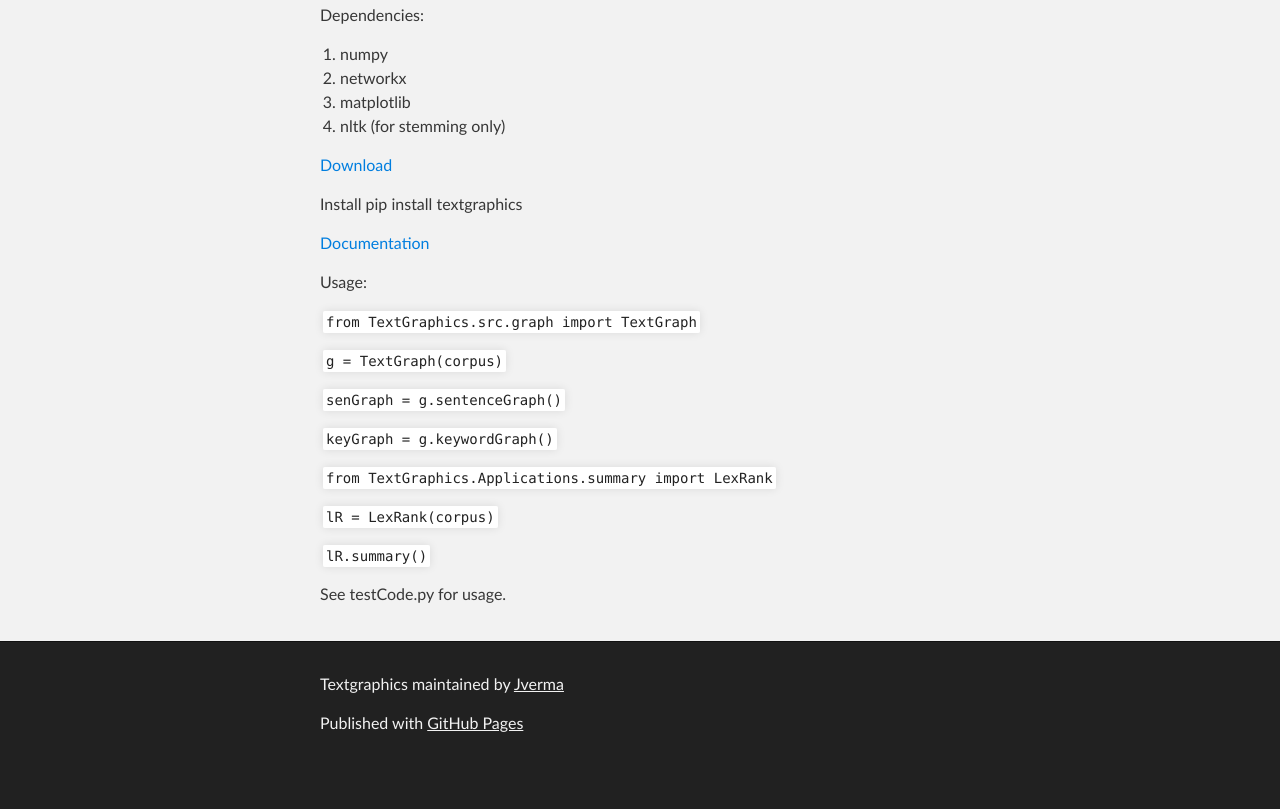
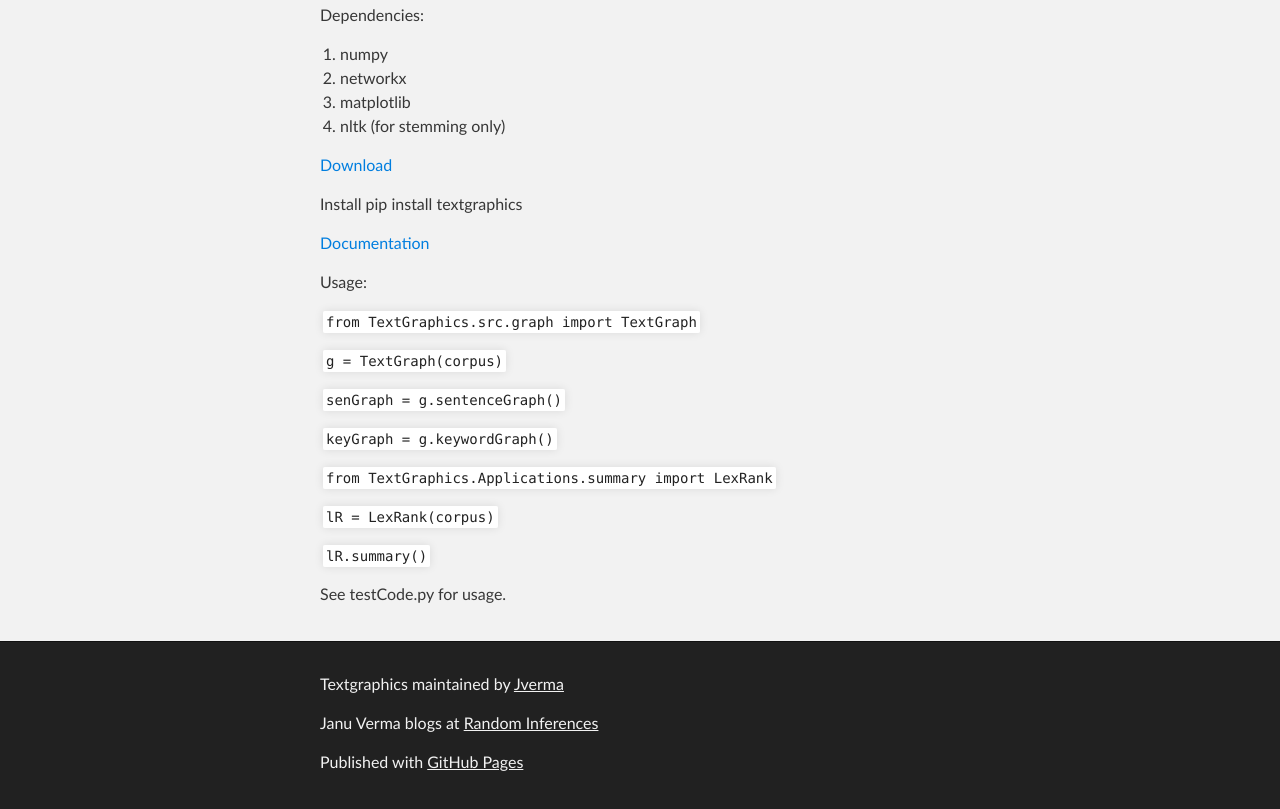
Before and after one commit to Jverma/TextGraphics, a plain HTML site: page index.html in a window 1280 px wide. Shown: the part 620-1429 px from the top of the page. Before the commit the page ends 1390 px from the top, so only its background shows below. Drawn offline with Linux system fonts and the light colour scheme.

Commit message:
Update index.html

```diff
--- a/index.html
+++ b/index.html
@@ -92,6 +92,7 @@ lR.summary()</code></p>
     <div id="footer_wrap" class="outer">
       <footer class="inner">
         <p class="copyright">Textgraphics maintained by <a href="https://github.com/Jverma">Jverma</a></p>
+        <p>Janu Verma blogs at <a href="http://januverma.wordpress.com/">Random Inferences</a></p>
         <p>Published with <a href="http://pages.github.com">GitHub Pages</a></p>
       </footer>
     </div>
```
